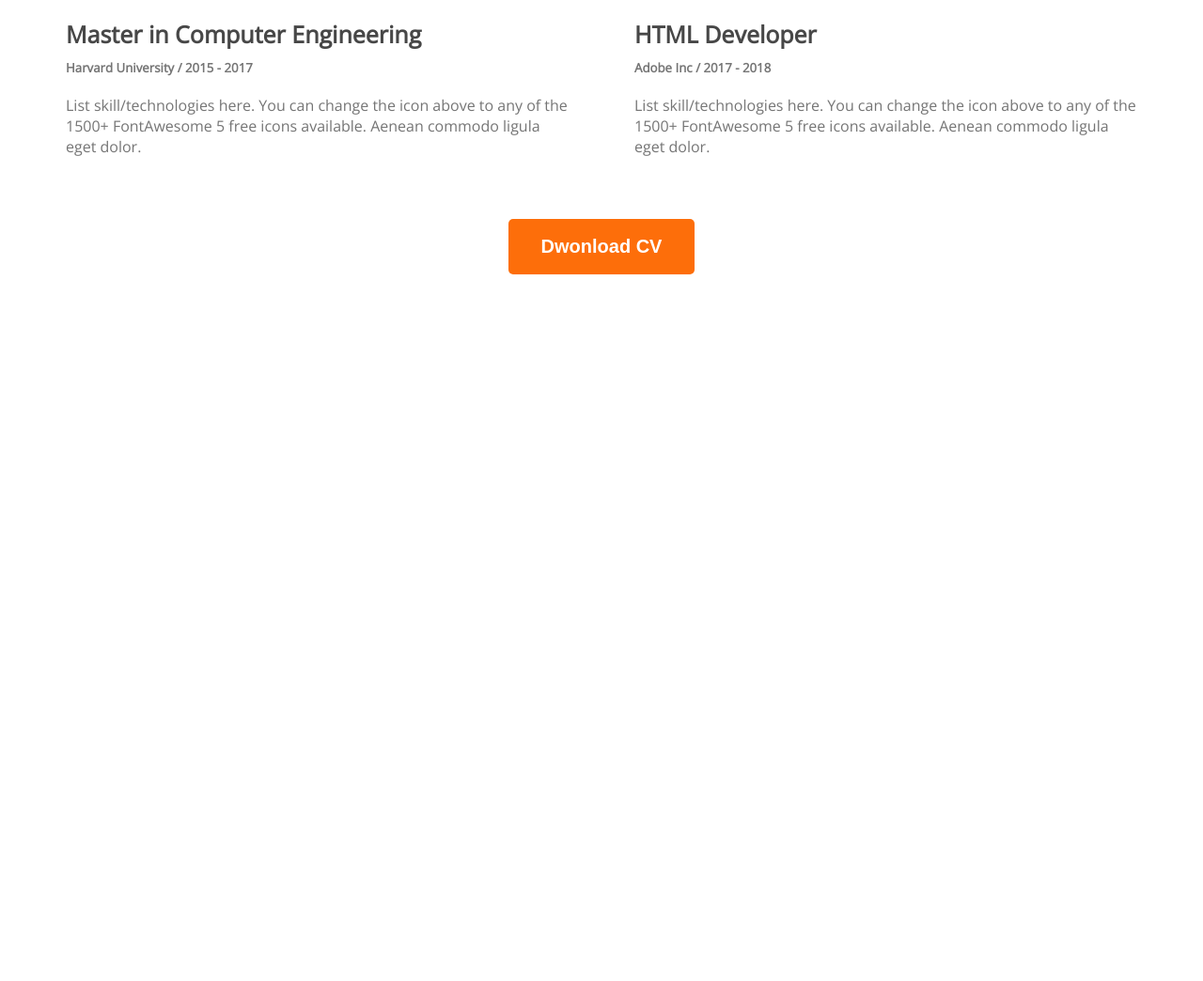
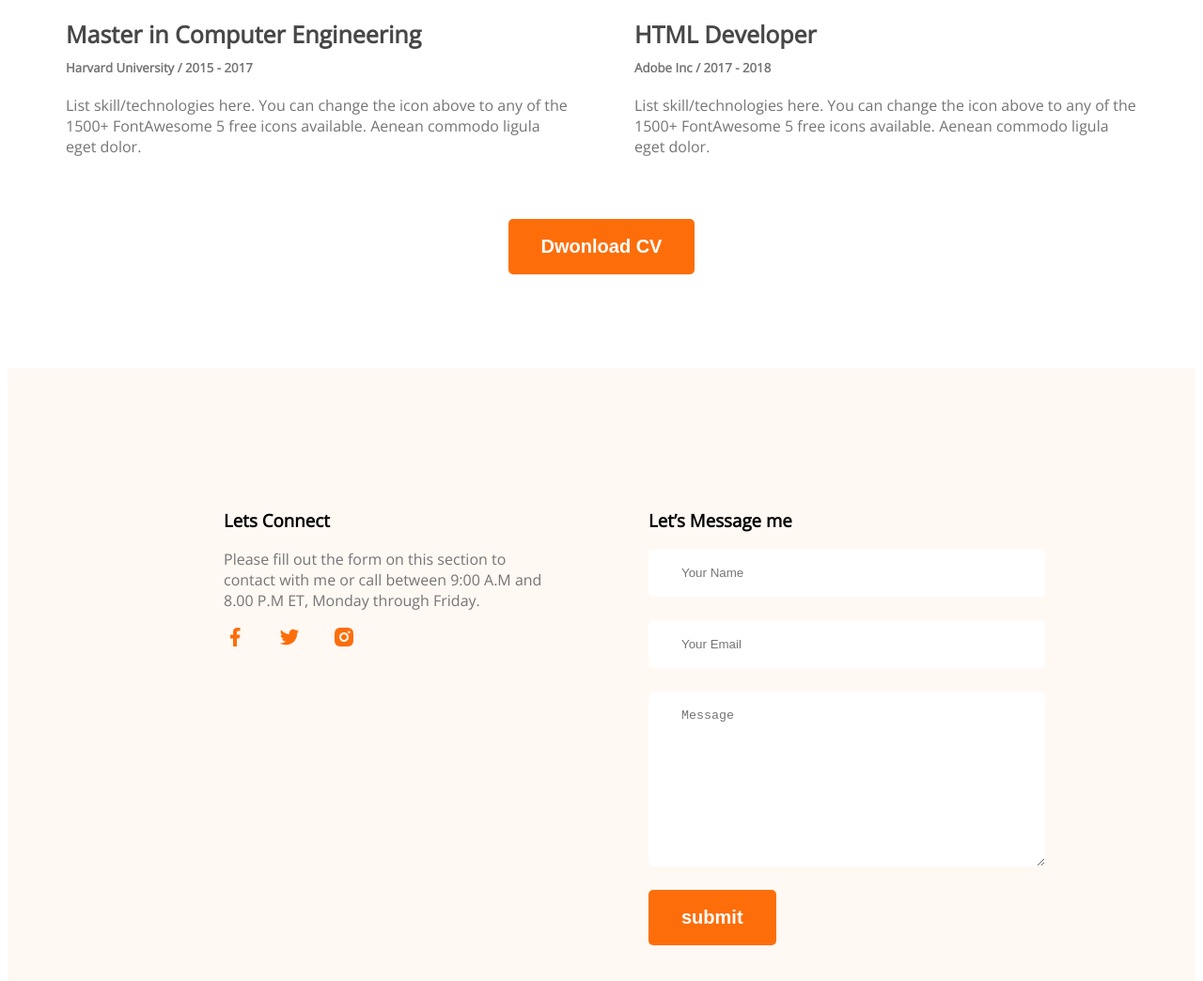
Before and after one commit to mdmonir1122/practice-portfolio-repo, a plain HTML site: page index.html in a window 1280 px wide. Shown: the part 2405-3449 px from the top of the page at 94% size. Before the commit the page ends 2705 px from the top, so only its background shows below. Drawn offline with nearby package versions, Linux system fonts and the light colour scheme.

Commit message:
complete project

```diff
--- a/index.html
+++ b/index.html
@@ -171,6 +171,30 @@
 
     </main>
 
-    <footer></footer>
+    <footer>
+        <div class="footer-coloumn">
+            <h3 class="footer-title">Lets Connect</h3>
+            <p class="section-description">Please fill out the form on this section to contact with me or call between 9:00 A.M
+                 and 8.00 P.M ET, Monday through Friday.</p>
+            <div class="socisl-links">
+                <a href=""><img src="images/icons/facebook.png" alt=""></a>
+                <a href=""><img src="images/icons/twitter.png" alt=""></a>
+                <a href=""><img src="images/icons/insta.png" alt=""></a>
+            </div>
+        </div>
+        <div class="footer-coloumn">
+            <h3 class="footer-title">Let’s Message me</h3>
+            <form class="contact" action="">
+                <input type="text" placeholder="Your Name">
+                <input type="email" name="" placeholder="Your Email" id="">
+                <textarea name="" id="" cols="30" rows="10" placeholder="Message"></textarea>
+                <input class="public-button" id="form-submit" type="submit" value="submit">
+
+
+            </form>
+        </div>
+
+
+    </footer>
   </body>
 </html>
--- a/style/p.css
+++ b/style/p.css
@@ -81,7 +81,7 @@ nav a {
   margin-top: 0px;
 }
 /* ------------------Main part-------------------------- */
-main{
+main {
   max-width: 1140px;
   margin: 0 auto;
 }
@@ -90,64 +90,88 @@ main{
   border-radius: 10px;
   background: #fff8f3;
   margin: 130px 0px;
-
 }
-.info-container{
+.info-container {
   display: flex;
   justify-content: space-around;
-
 }
 
-.about-info{
+.about-info {
   text-align: center;
 }
 /* skills style section */
-#what-i-description{
+#what-i-description {
   padding: 30px 150px;
 }
-.skill-container{
+.skill-container {
   display: flex;
   justify-content: space-around;
   gap: 24px;
 }
-.skill{
+.skill {
   padding: 30px;
   border-radius: 5px;
-    background: #FFF;
+  background: #fff;
   box-shadow: 0px 6px 50px 0px rgba(243, 4, 4, 0.06);
 }
-.section-description, .worker-university{
+.section-description,
+.worker-university {
   color: #757575;
 }
 
 /* resume section style */
-.resume-title{
+.resume-title {
   text-align: center;
 }
 
-.worker-title, .coloumn-title{
+.worker-title,
+.coloumn-title {
   color: #474747;
   font-size: 25px;
   font-weight: 700;
   margin-bottom: 10px;
 }
-.worker-university{
+.worker-university {
   margin-top: 0px;
   margin-bottom: 20px;
 }
-.resume-container{
+.resume-container {
   display: flex;
   justify-content: space-between;
   gap: 70px;
 }
-.resume-container hr{
+.resume-container hr {
   margin: 30px;
 }
-.worker-education{
-
+.worker-education {
 }
 
-.dwonload-cv{
+.dwonload-cv {
   text-align: center;
   margin-top: 50px;
 }
+
+/* ---------footer section style--------- */
+footer {
+  display: flex;
+  gap: 100px;
+  background: #fff8f3;
+  padding: 130px 230px;
+  margin-top: 100px;
+}
+.footer-coloumn {
+  width: 50%;
+}
+.contact input[type="text"],input[type="email"],
+textarea {
+  display: block;
+  margin-bottom: 25px;
+  padding: 18px 35px;
+  border-radius: 5px;
+  background: #fff;
+  border: 0;
+  width: 100%;
+}
+.socisl-links a{
+    margin-right: 30px;
+}
```
Also changed, not shown: images/hardy2.png (added). Lines whose indentation alone changed are shown as unchanged.
